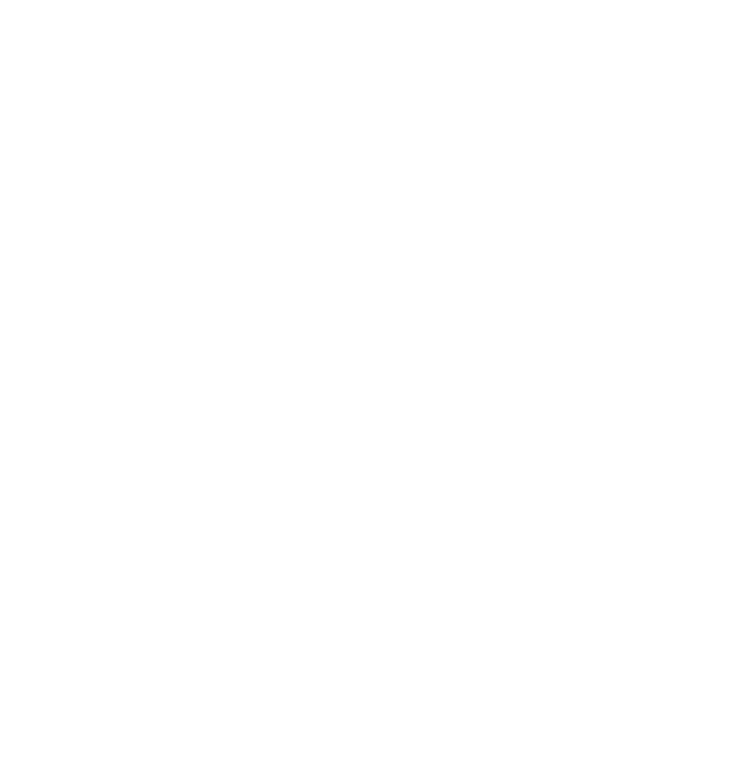
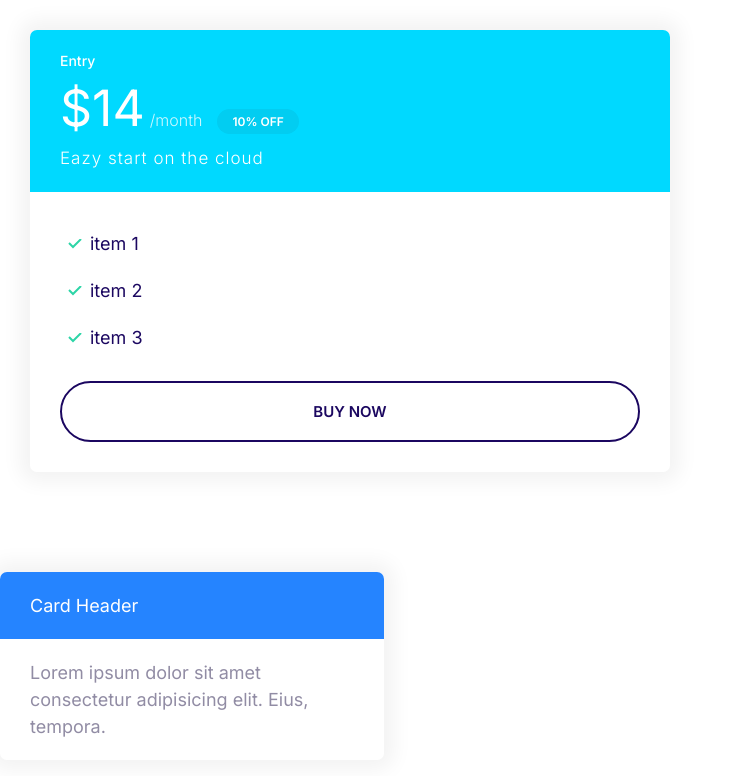
Before and after one commit to idrisabdullaholu/moshify, a plain HTML site: page index.html in a window 1280 px wide. Shown: the whole page, without its empty margins (0-733 px from the left). Drawn offline with Linux system fonts and the light colour scheme.

Commit message:
designed the styles for plans

```diff
--- a/css/styles.css
+++ b/css/styles.css
@@ -113,6 +113,7 @@ a {
 
 .badge--small {
   font-size: 1.8rem;
+  padding: 0.5rem 1.5rem;
 }
 
 @media screen and (min-width: 1024px) {
@@ -262,8 +263,102 @@ input.input {
   margin: 4px;
 }
 
+.input--shadow {
+  box-shadow: 0 0 10px rgba(0, 0, 0, 0.1);
+}
+
 @media screen and (min-width: 1024px) {
   .input {
     font-size: 1.5rem;
   }
 }
+
+/* cards */
+.card {
+  border-radius: 7px;
+  box-shadow: 0 0 20px 10px #f3f3f3;
+  overflow: hidden;
+}
+
+.card__header,
+.card__body {
+  padding: 2rem 3rem;
+}
+
+.card--primary .card__header {
+  background-color: var(--primary-color);
+  color: #fff;
+}
+
+.card--secondary .card__header {
+  background-color: var(--secondary-color);
+  color: #fff;
+}
+
+.card--secondary .badge--secondary {
+  background: #02cdf1;
+}
+
+/* plans */
+.plan__name {
+  color: #fff;
+  margin: 0;
+  font-weight: 500;
+  font-size: 2.4rem;
+}
+
+.plan__price {
+  font-size: 6rem;
+}
+
+.plan__billing-cycle {
+  font-size: 2.4rem;
+  font-weight: 300;
+  opacity: 0.8;
+  margin-right: 1rem;
+}
+
+.plan__description {
+  font-size: 2rem;
+  font-weight: 300;
+  letter-spacing: 1px;
+  display: block;
+}
+
+.plan .list__item {
+  margin-bottom: 2rem;
+}
+
+.plan__popular .card__header {
+  position: relative;
+}
+
+.plan__popular .card__header::before {
+  content: url(../images/popular.svg);
+  width: 40px;
+  display: inline-block;
+  position: absolute;
+  top: -10px;
+  right: 5%;
+}
+
+@media screen and (min-width: 1024px) {
+  .plan__name {
+    font-size: 1.4rem;
+  }
+
+  .plan__price {
+    font-size: 5rem;
+  }
+
+  .plan__billing-cycle {
+    font-size: 1.6rem;
+    margin-right: 1rem;
+  }
+
+  .plan__description {
+    font-size: 1.7rem;
+    font-weight: 300;
+    letter-spacing: 1px;
+  }
+}
--- a/index.html
+++ b/index.html
@@ -13,5 +13,36 @@
     <link rel="stylesheet" href="css/normalize.css" />
     <link rel="stylesheet" href="css/styles.css" />
   </head>
-  <body></body>
+  <body>
+    <div style="width: 50%; margin-top: 3rem; margin-left: 3rem">
+      <div class="plan">
+        <div class="card card--secondary">
+          <header class="card__header">
+            <h3 class="plan__name">Entry</h3>
+            <span class="plan__price">$14</span>
+            <span class="plan__billing-cycle">/month</span>
+            <span class="badge badge--secondary badge--small">10% OFF</span>
+            <span class="plan__description">Eazy start on the cloud</span>
+          </header>
+          <div class="card__body">
+            <ul class="list list--tick">
+              <li class="list__item">item 1</li>
+              <li class="list__item">item 2</li>
+              <li class="list__item">item 3</li>
+            </ul>
+            <button class="btn btn--outline btn--block">buy now</button>
+          </div>
+        </div>
+      </div>
+    </div>
+    <div style="width: 30%; margin-top: 10rem">
+      <div class="card card--primary">
+        <header class="card__header">Card Header</header>
+        <div class="card__body">
+          Lorem ipsum dolor sit amet consectetur adipisicing elit. Eius,
+          tempora.
+        </div>
+      </div>
+    </div>
+  </body>
 </html>
```
